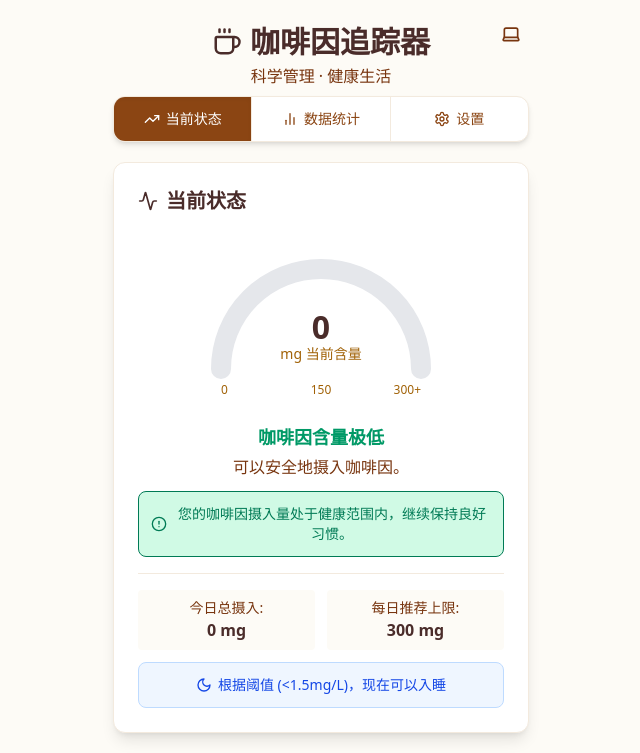
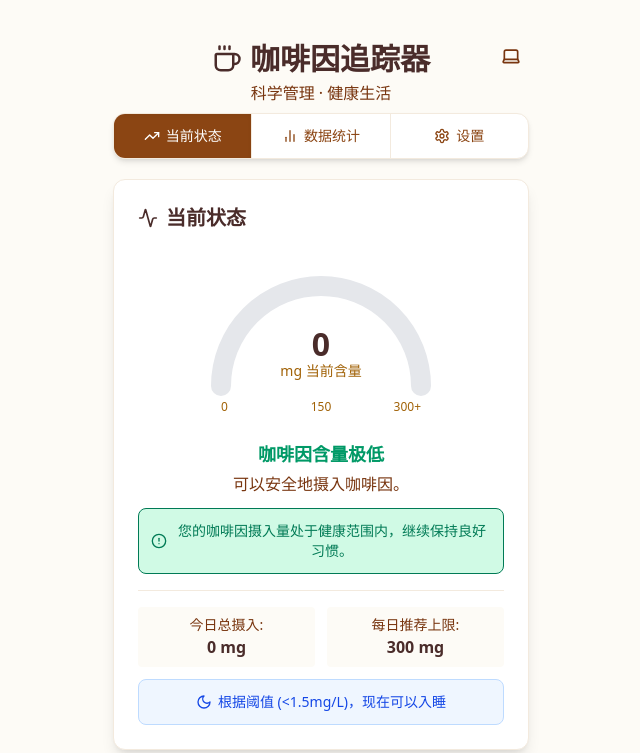
Before and after one commit to YangguangZhou/Caffeine-Tracker, a React (Vite) app: page / in a window 1280 px wide. Shown: the top 753 px of the page, without its empty margins (319-959 px from the left). Built offline with nearby package versions, Linux system fonts and the light colour scheme.

Commit message:
Update CaffeineTracker.jsx

```diff
--- a/src/CaffeineTracker.jsx
+++ b/src/CaffeineTracker.jsx
@@ -477,7 +477,7 @@ const CaffeineTracker = () => {
       <header className="max-w-md mx-auto px-4 pt-6 pb-2 text-center relative">
         <h1
           className="text-3xl font-bold flex justify-center items-center transition-colors"
-          style={{ color: colors.espresso }}
+          style={{ color: colors.espresso, marginTop: '4%' }}
         >
           <Coffee className="mr-2" size={30} aria-hidden="true" /> {/* 图标通常是装饰性的 */}
           咖啡因追踪器
@@ -490,7 +490,7 @@ const CaffeineTracker = () => {
         </p>
 
         {/* Header Buttons Container */}
-        <div className="absolute top-4 right-4 flex items-center space-x-2">
+        <div className="absolute top-4 right-4 flex items-center space-x-2" style={{ marginTop: '5%' }}>
           {/* Sync Button */}
           {userSettings.webdavEnabled && (
             <button
```
